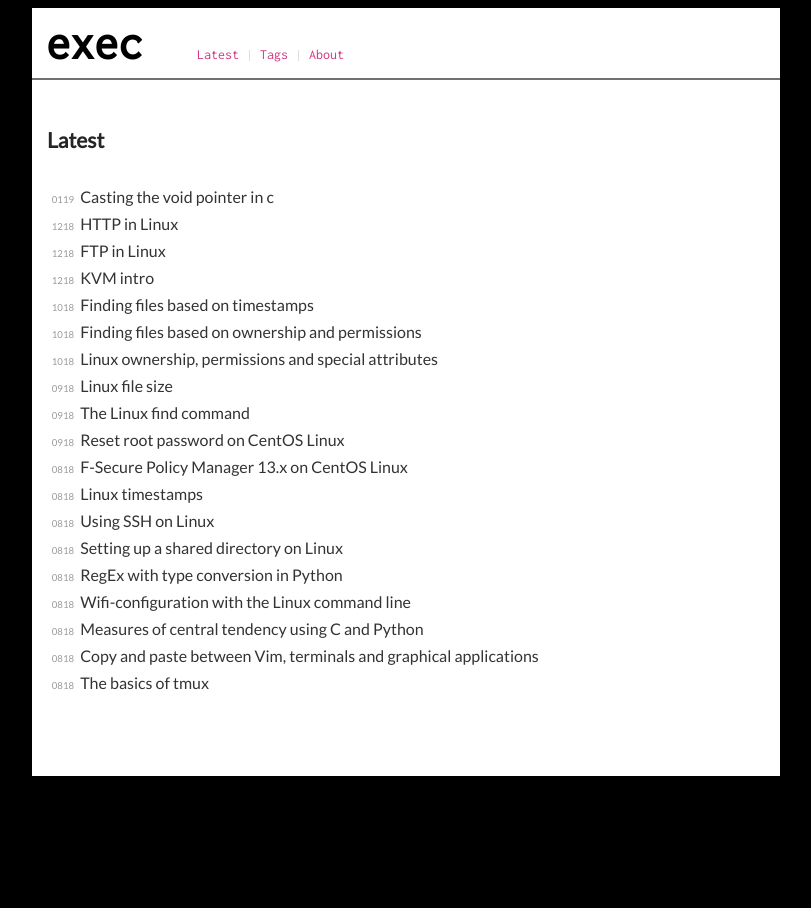
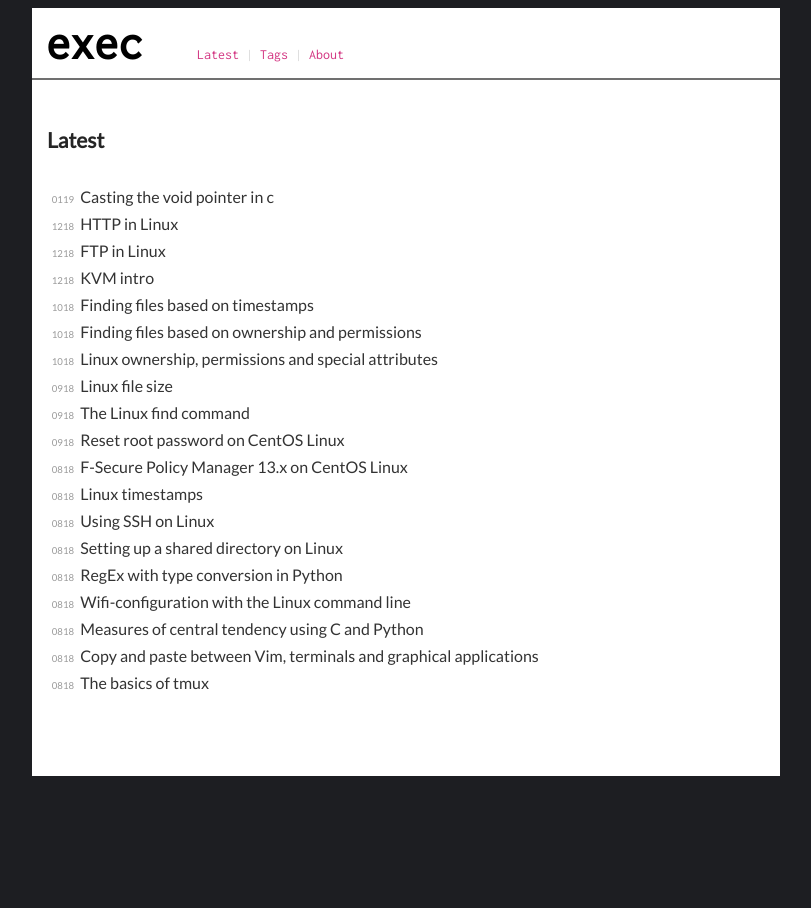
Before and after one commit to execas/execas.github.io, a Jekyll site: the page built from index.html, in a window 1280 px wide. Shown: the whole page, without its empty margins (234-1045 px from the left). Built offline with Jekyll 4.4.1, drawn with Linux system fonts in a browser that asks for light colours.

Commit message:
Update execas.css

```diff
--- a/css/execas.css
+++ b/css/execas.css
@@ -8,7 +8,7 @@ body {
      font-weight: 400;
      color: #252525;
      font-size: 14px;
-     background-color: #000000;
+     background-color: #1d1e22;
      /*background-color: #f2f2f2;*/
      /*background-color: #ffffff;*/
 }
```
